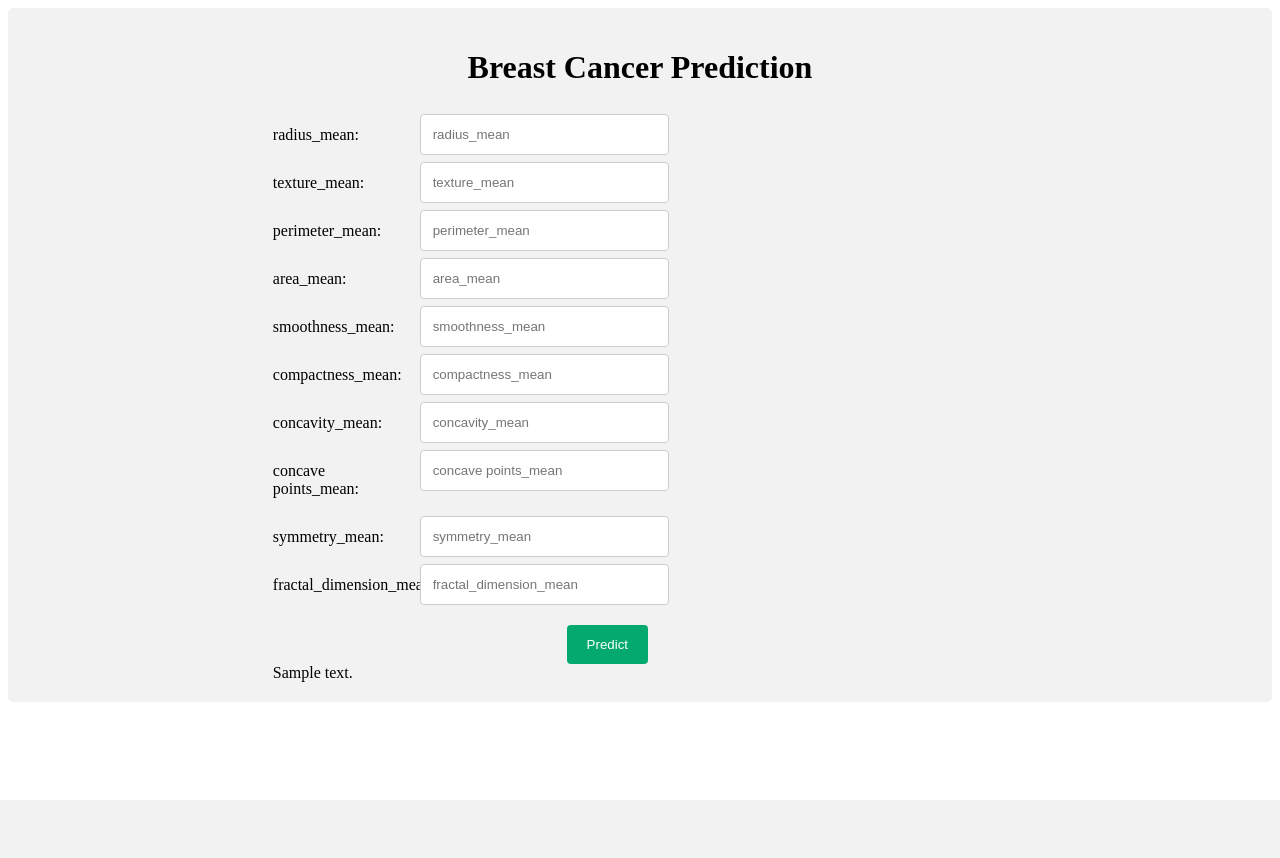
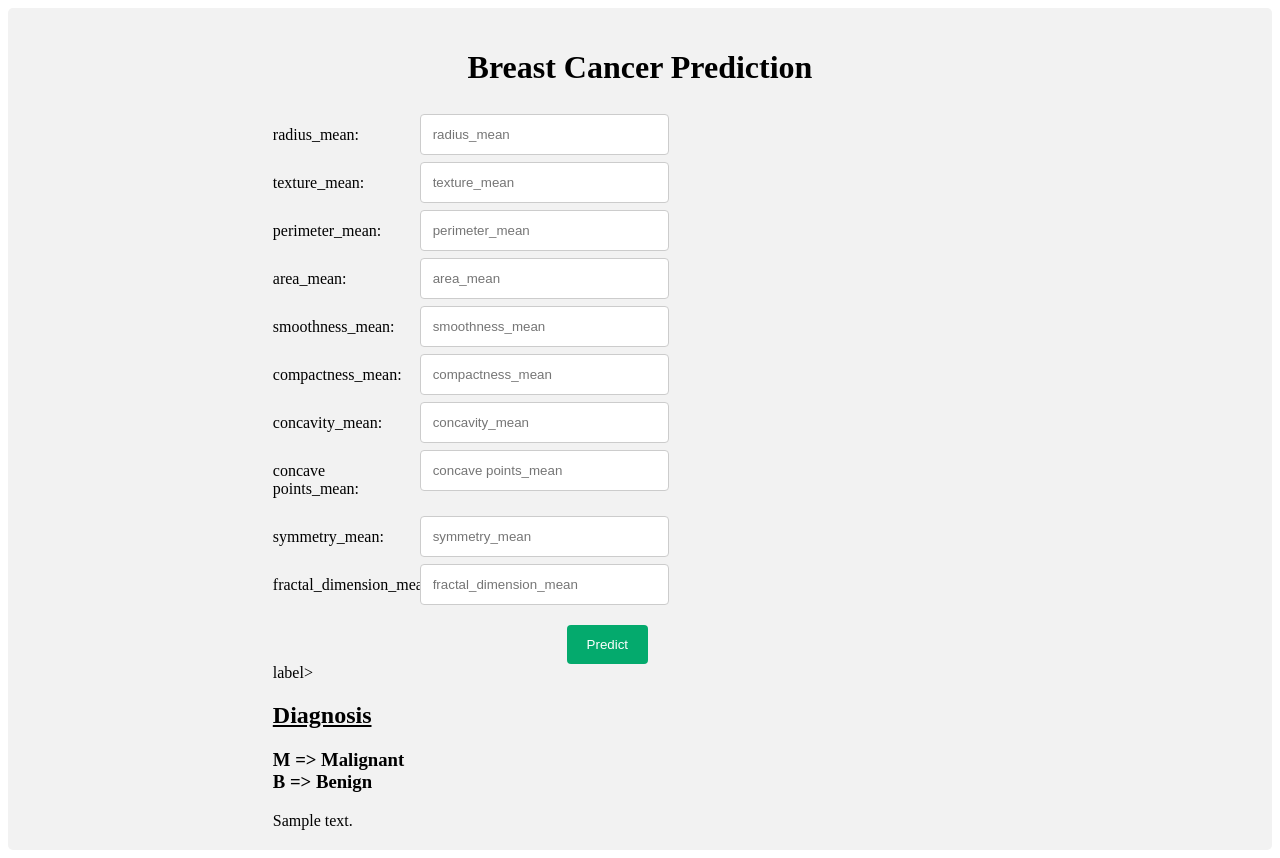
Before and after one commit to SKumaran14/FDM-project-2022, a Flask app: template templates/index.html in a window 1280 px wide. Before the commit the page ends 800 px from the top, so only its background shows below. Run offline with Flask 2, Linux system fonts and the light colour scheme; the template is opened without the code that fills it: most values are stand-ins (such as "Sample title", 1, 10 or a date in 2020); parts of the project's set-up code (start-up, migrations or seed data) failed here and were passed over.

Commit message:
Update index.html

```diff
--- a/templates/index.html
+++ b/templates/index.html
@@ -153,7 +153,16 @@
                     <input type="submit" value="Predict" />
                 </div>
             </form>
-         {{ prediction_text }}
+	     label>
+             <h2>
+                 <u>Diagnosis</u>
+             </h2>
+             <h3>
+                 M => Malignant </br>
+                 B => Benign
+             </h3>
+             {{ prediction_text }}
+        </label>
          </div>
 
  </div>
```
